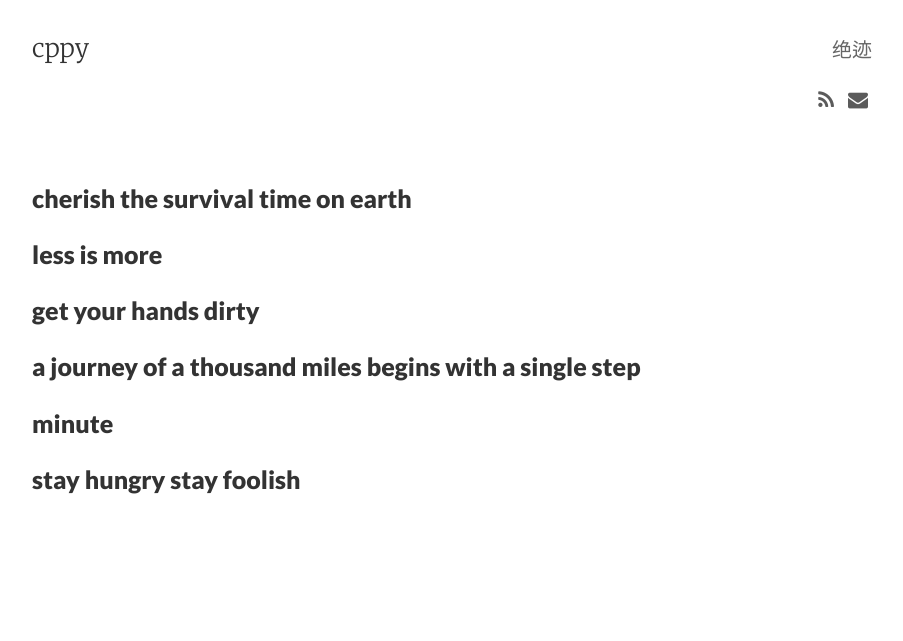
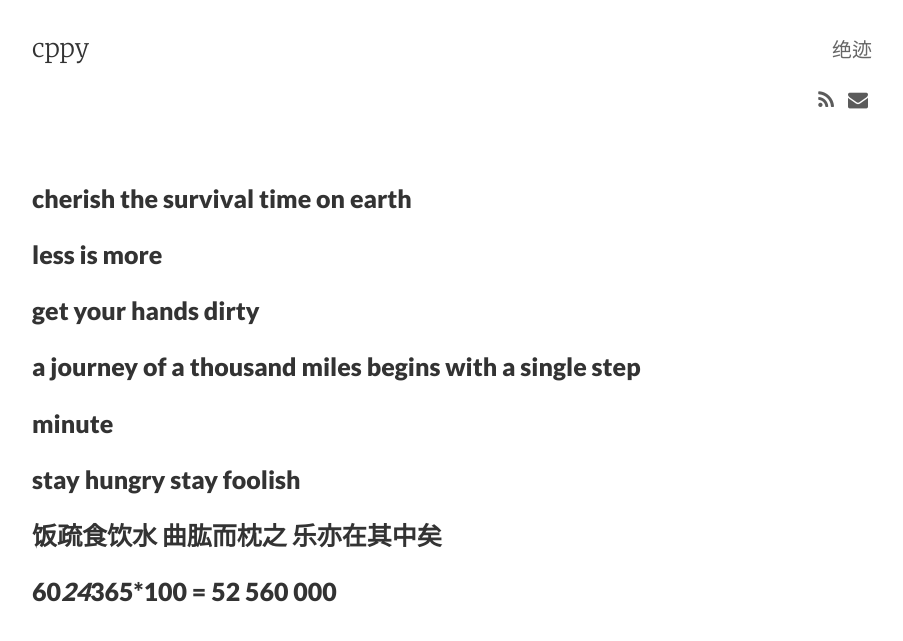
Before and after one commit to cppy/cppy.github.io, a Jekyll site: the page built from about.md, in a window 1280 px wide. Shown: the top 641 px of the page, without its empty margins (188-1091 px from the left). Built offline with Jekyll 4.4.1, drawn with Linux system fonts in a browser that asks for light colours; nearby versions of some CDN libraries.

Commit message:
Update about.md

```diff
--- a/about.md
+++ b/about.md
@@ -15,3 +15,7 @@ tags: about
 ### minute
 
 ### stay hungry stay foolish
+
+### 饭疏食饮水 曲肱而枕之 乐亦在其中矣
+
+### 60*24*365*100 = 52 560 000
```
